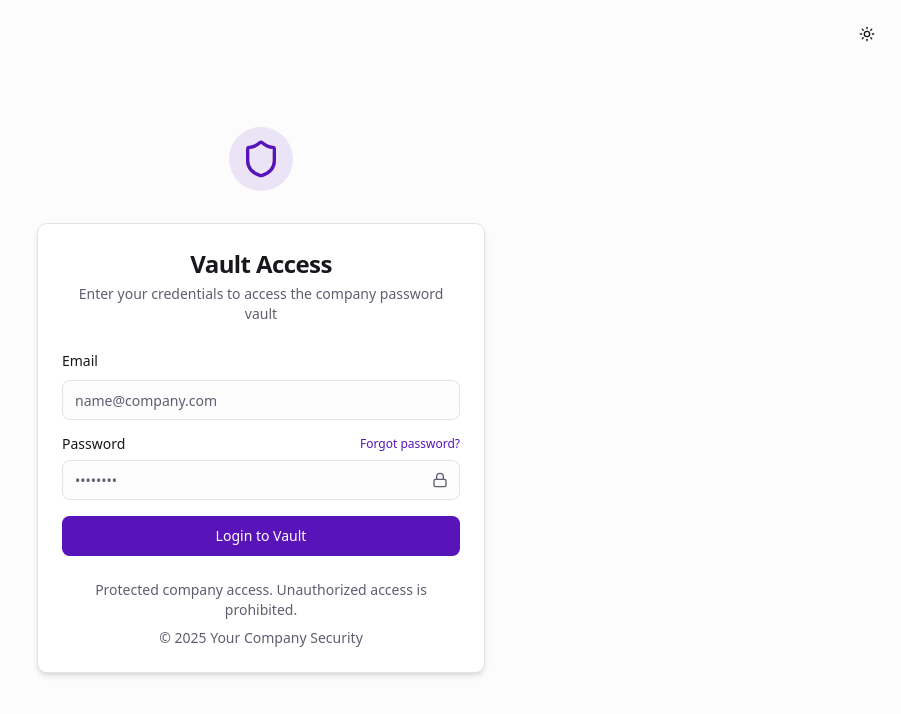
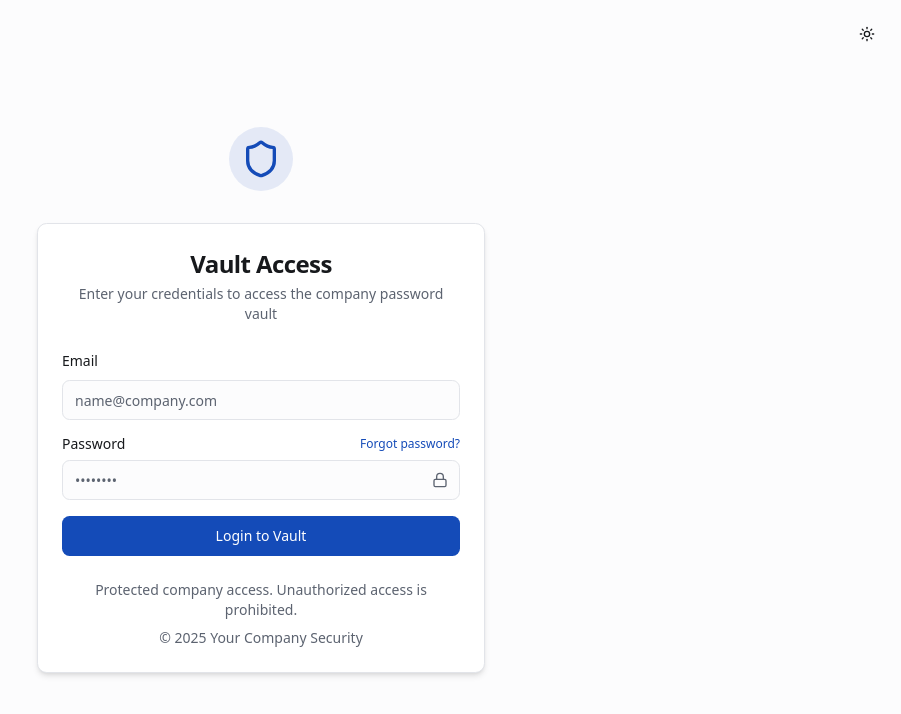
Before and after one commit to isiddharthsingh/futeur-wallet, a React (Vite) app: page /login in a window 1280 px wide. Shown: the top 714 px of the page, without its empty margins (379-1280 px from the left). Built offline with nearby package versions, Linux system fonts and the light colour scheme.

Commit message:
Update application colors
Updates the application's color scheme, including removing purple elements and modifying the dark mode background.

```diff
--- a/src/index.css
+++ b/src/index.css
@@ -5,27 +5,27 @@
 @layer base {
   :root {
     /* Base Colors - Light Mode */
-    --background: 240 20% 99%;
-    --foreground: 260 10% 10%;
+    --background: 220 20% 99%;
+    --foreground: 220 10% 10%;
 
-    /* Purple Theme for Password Manager */
-    --primary: 265 80% 40%;
+    /* Neutral Theme */
+    --primary: 220 80% 40%;
     --primary-foreground: 0 0% 100%;
 
-    --secondary: 250 13% 94%;
-    --secondary-foreground: 260 50% 30%;
+    --secondary: 220 13% 94%;
+    --secondary-foreground: 220 50% 30%;
 
     /* Card & UI Elements */
     --card: 0 0% 100%;
-    --card-foreground: 260 10% 10%;
+    --card-foreground: 220 10% 10%;
     --popover: 0 0% 100%;
-    --popover-foreground: 260 10% 10%;
+    --popover-foreground: 220 10% 10%;
 
     /* Muted & Accent Elements */
-    --muted: 250 13% 94%;
-    --muted-foreground: 260 10% 40%;
-    --accent: 265 80% 96%;
-    --accent-foreground: 265 80% 25%;
+    --muted: 220 13% 94%;
+    --muted-foreground: 220 10% 40%;
+    --accent: 220 80% 96%;
+    --accent-foreground: 220 80% 25%;
 
     /* Alert & Notification Colors */
     --destructive: 0 85% 60%;
@@ -36,45 +36,45 @@
     --warning-foreground: 0 0% 100%;
 
     /* Border & Input Elements */
-    --border: 260 15% 90%;
-    --input: 260 15% 90%;
-    --ring: 265 80% 40%;
+    --border: 220 15% 90%;
+    --input: 220 15% 90%;
+    --ring: 220 80% 40%;
 
     --radius: 0.6rem;
 
     /* Sidebar Elements */
-    --sidebar-background: 265 30% 98%;
-    --sidebar-foreground: 260 10% 25%;
-    --sidebar-primary: 265 80% 40%;
+    --sidebar-background: 220 30% 98%;
+    --sidebar-foreground: 220 10% 25%;
+    --sidebar-primary: 220 80% 40%;
     --sidebar-primary-foreground: 0 0% 100%;
-    --sidebar-accent: 265 80% 96%;
-    --sidebar-accent-foreground: 265 80% 25%;
-    --sidebar-border: 265 15% 90%;
-    --sidebar-ring: 265 80% 70%;
+    --sidebar-accent: 220 80% 96%;
+    --sidebar-accent-foreground: 220 80% 25%;
+    --sidebar-border: 220 15% 90%;
+    --sidebar-ring: 220 80% 70%;
   }
 
   .dark {
     /* Base Colors - Dark Mode */
-    --background: 260 15% 10%;
+    --background: 225 15% 12%;
     --foreground: 210 20% 98%;
 
-    /* Purple Theme for Password Manager */
-    --primary: 265 80% 50%;
+    /* Neutral Theme for Dark Mode */
+    --primary: 220 80% 50%;
     --primary-foreground: 0 0% 100%;
 
-    --secondary: 260 15% 18%;
+    --secondary: 225 15% 18%;
     --secondary-foreground: 0 0% 100%;
 
     /* Card & UI Elements */
-    --card: 260 15% 13%;
+    --card: 225 15% 13%;
     --card-foreground: 210 20% 98%;
-    --popover: 260 15% 13%;
+    --popover: 225 15% 13%;
     --popover-foreground: 210 20% 98%;
 
     /* Muted & Accent Elements */
-    --muted: 260 15% 20%;
+    --muted: 225 15% 20%;
     --muted-foreground: 210 20% 70%;
-    --accent: 265 40% 25%;
+    --accent: 220 40% 25%;
     --accent-foreground: 0 0% 100%;
 
     /* Alert & Notification Colors */
@@ -86,19 +86,19 @@
     --warning-foreground: 210 20% 98%;
 
     /* Border & Input Elements */
-    --border: 260 15% 20%;
-    --input: 260 15% 20%;
-    --ring: 265 80% 50%;
+    --border: 225 15% 20%;
+    --input: 225 15% 20%;
+    --ring: 220 80% 50%;
 
     /* Sidebar Elements */
-    --sidebar-background: 260 15% 12%;
+    --sidebar-background: 225 15% 12%;
     --sidebar-foreground: 210 20% 98%;
-    --sidebar-primary: 265 80% 50%;
+    --sidebar-primary: 220 80% 50%;
     --sidebar-primary-foreground: 0 0% 100%;
-    --sidebar-accent: 265 40% 25%;
+    --sidebar-accent: 220 40% 25%;
     --sidebar-accent-foreground: 0 0% 100%;
-    --sidebar-border: 260 15% 20%;
-    --sidebar-ring: 265 80% 50%;
+    --sidebar-border: 225 15% 20%;
+    --sidebar-ring: 220 80% 50%;
   }
 }
 
```
